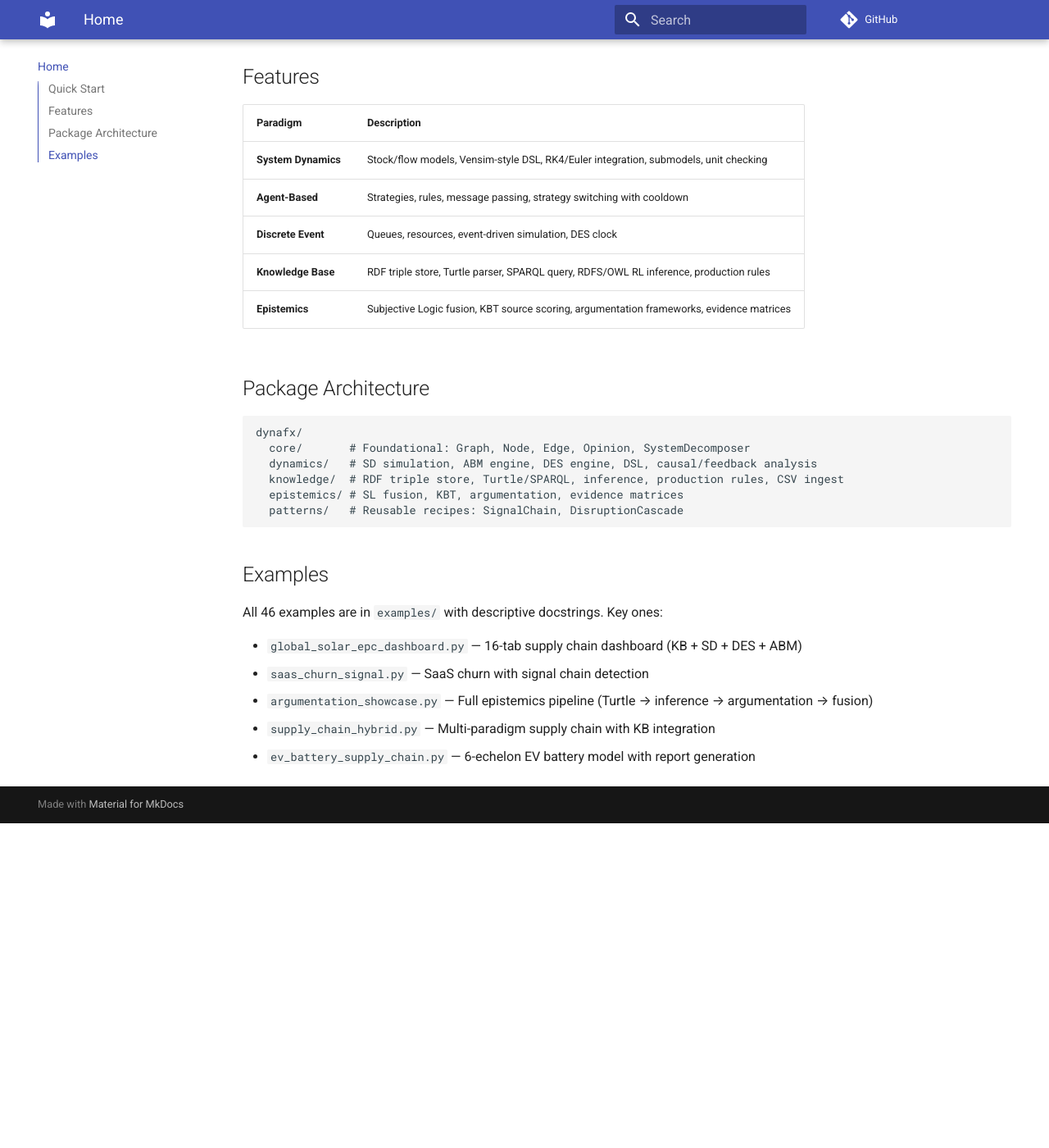
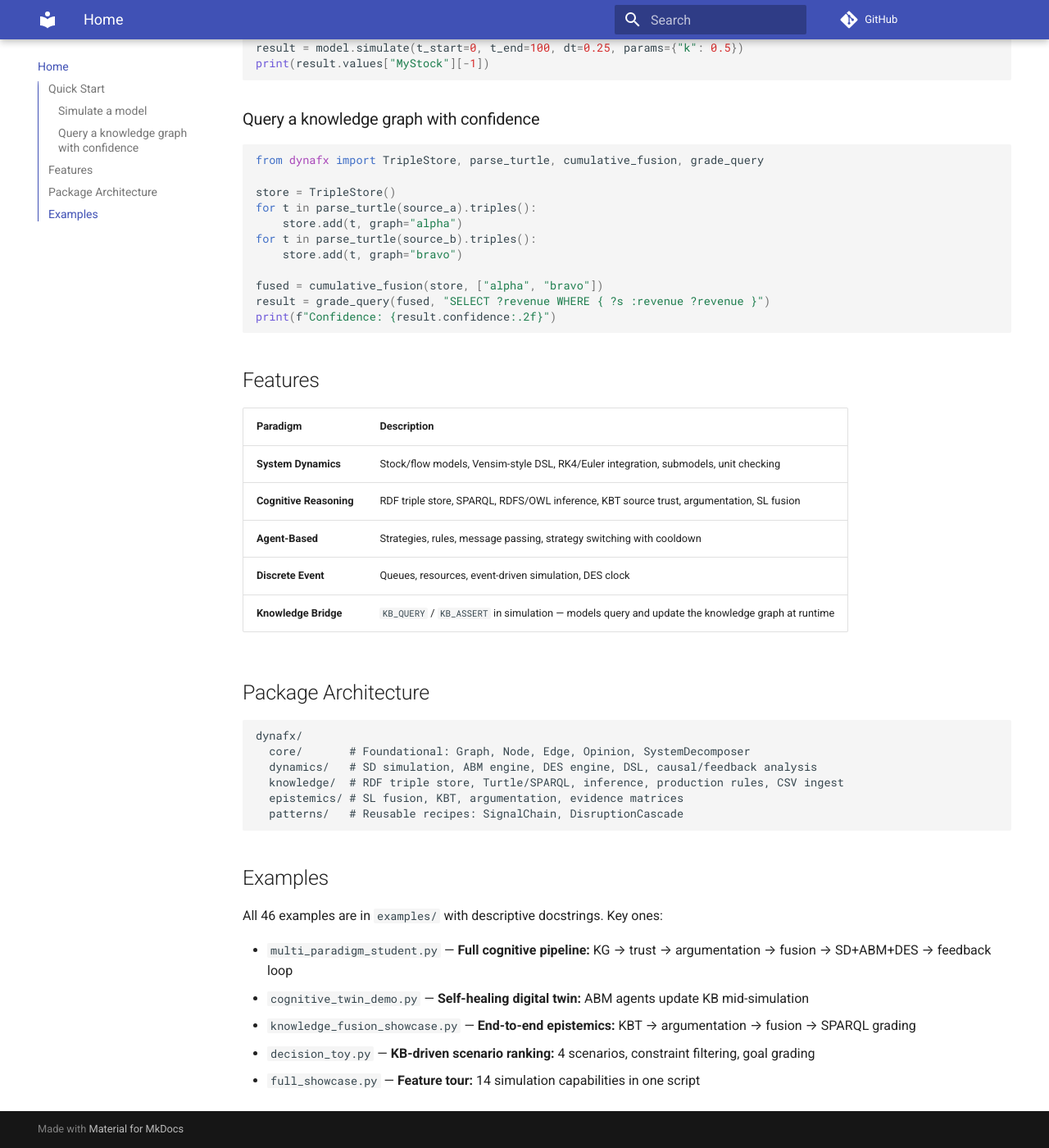
Before and after one commit to Achref-Yak/DynaFX, an MkDocs documentation site: the page built from docs/index.md, in a window 1280 px wide and 1400 px high, scrolled down 506 px. Shown: the whole window at 82% size. Built offline with MkDocs 1.6.1 and Material for MkDocs 9.7.7, drawn with Linux system fonts in a browser that asks for light colours; comment, search, counter and statistics services are not loaded; before the commit the page ends 1510 px from its top, so only the background shows below that; some of the changed text lies outside the part shown.

Commit message:
v0.2.0: reposition as cognitive simulation framework, add private wheel build
- Update tagline: 'Multi-paradigm simulation with cognitive reasoning'
- Add 'Why DynaFX?' comparison table (Vensim/AnyLogic/DynaFX)
- Reorder features: SD → Cognitive Reasoning → ABM → DES → Cross-Paradigm
- Curate examples table: lead with multi_paradigm_student, cognitive_twin_demo
- Redesign architecture diagram with bidirectional KB bridge
- Add pyyaml and plotly to core dependencies (were missing)
- Add build tool to dev dependencies
- Add Makefile targets: wheel, wheel-clean, install-wheel
- Update docs/index.md with aligned tagline and KB quick start

````diff
--- a/docs/index.md
+++ b/docs/index.md
@@ -1,12 +1,14 @@
 # DynaFX
 
-Multi-paradigm system dynamics framework (SD + ABM + DES) with RDF/OWL/SPARQL cognitive reasoning engine and Subjective Logic confidence grading.
+Multi-paradigm simulation (**SD + ABM + DES**) with cognitive reasoning — knowledge graphs, confidence grading, and argumentation for simulation-driven decisions.
 
 ## Quick Start
 
 ```bash
 pip install dynafx
 ```
+
+### Simulate a model
 
 ```python
 from dynafx import SysdModel, parse_sysd_file
@@ -16,15 +18,31 @@
 print(result.values["MyStock"][-1])
 ```
 
+### Query a knowledge graph with confidence
+
+```python
+from dynafx import TripleStore, parse_turtle, cumulative_fusion, grade_query
+
+store = TripleStore()
+for t in parse_turtle(source_a).triples():
+    store.add(t, graph="alpha")
+for t in parse_turtle(source_b).triples():
+    store.add(t, graph="bravo")
+
+fused = cumulative_fusion(store, ["alpha", "bravo"])
+result = grade_query(fused, "SELECT ?revenue WHERE { ?s :revenue ?revenue }")
+print(f"Confidence: {result.confidence:.2f}")
+```
+
 ## Features
 
 | Paradigm | Description |
 |----------|-------------|
 | **System Dynamics** | Stock/flow models, Vensim-style DSL, RK4/Euler integration, submodels, unit checking |
+| **Cognitive Reasoning** | RDF triple store, SPARQL, RDFS/OWL inference, KBT source trust, argumentation, SL fusion |
 | **Agent-Based** | Strategies, rules, message passing, strategy switching with cooldown |
 | **Discrete Event** | Queues, resources, event-driven simulation, DES clock |
-| **Knowledge Base** | RDF triple store, Turtle parser, SPARQL query, RDFS/OWL RL inference, production rules |
-| **Epistemics** | Subjective Logic fusion, KBT source scoring, argumentation frameworks, evidence matrices |
+| **Knowledge Bridge** | `KB_QUERY` / `KB_ASSERT` in simulation — models query and update the knowledge graph at runtime |
 
 ## Package Architecture
 
@@ -41,8 +59,8 @@
 
 All 46 examples are in `examples/` with descriptive docstrings. Key ones:
 
-- `global_solar_epc_dashboard.py` — 16-tab supply chain dashboard (KB + SD + DES + ABM)
-- `saas_churn_signal.py` — SaaS churn with signal chain detection
-- `argumentation_showcase.py` — Full epistemics pipeline (Turtle → inference → argumentation → fusion)
-- `supply_chain_hybrid.py` — Multi-paradigm supply chain with KB integration
-- `ev_battery_supply_chain.py` — 6-echelon EV battery model with report generation
+- `multi_paradigm_student.py` — **Full cognitive pipeline:** KG → trust → argumentation → fusion → SD+ABM+DES → feedback loop
+- `cognitive_twin_demo.py` — **Self-healing digital twin:** ABM agents update KB mid-simulation
+- `knowledge_fusion_showcase.py` — **End-to-end epistemics:** KBT → argumentation → fusion → SPARQL grading
+- `decision_toy.py` — **KB-driven scenario ranking:** 4 scenarios, constraint filtering, goal grading
+- `full_showcase.py` — **Feature tour:** 14 simulation capabilities in one script
--- a/mkdocs.yml
+++ b/mkdocs.yml
@@ -1,5 +1,5 @@
 site_name: DynaFX
-site_description: Multi-paradigm system dynamics framework (SD + ABM + DES) with RDF/OWL/SPARQL cognitive reasoning engine and SL confidence grading
+site_description: Multi-paradigm simulation framework (SD + ABM + DES) with cognitive reasoning — knowledge graphs, confidence grading, and argumentation for simulation-driven decisions
 repo_url: https://github.com/Achref-Yak/reasoning_engine
 edit_uri: edit/main/docs/
 theme:
````
Also changed, not shown: README.md (+61 -44 lines), pyproject.toml (+7 -4 lines), 2 other files.
